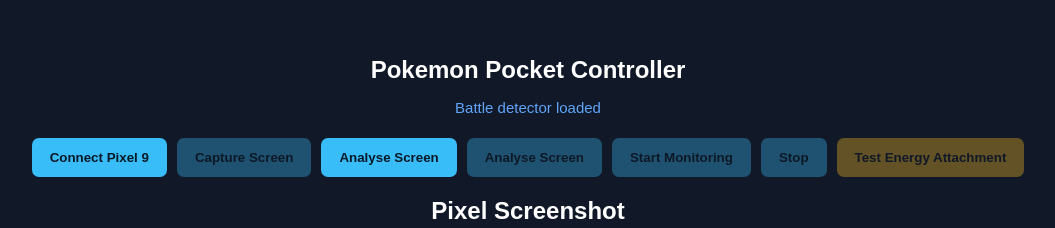
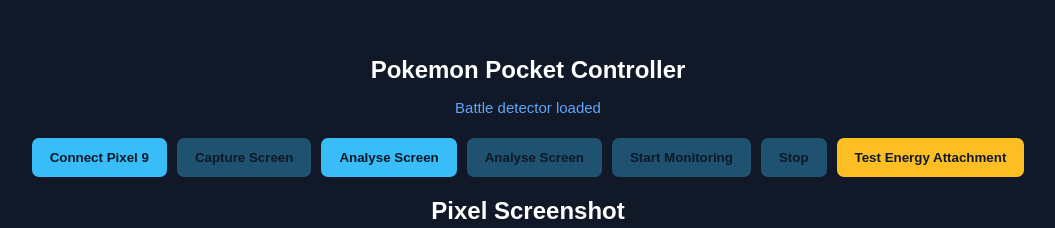
Before and after one commit to arobertsplay-bot/test, a website built with Vite: page index.html in a window 1280 px wide. Shown: the top 228 px of the page, without its empty margins (112-1167 px from the left). Built offline with nearby package versions, Linux system fonts and the light colour scheme.

Commit message:
Update index.html

```diff
--- a/index.html
+++ b/index.html
@@ -137,7 +137,7 @@
       Stop
     </button>
 
-    <button id="test-energy" disabled>
+    <button id="test-energy">
       Test Energy Attachment
     </button>
 
```
